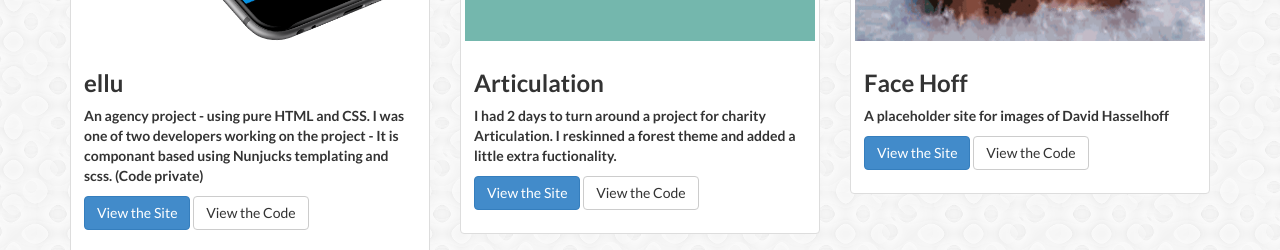
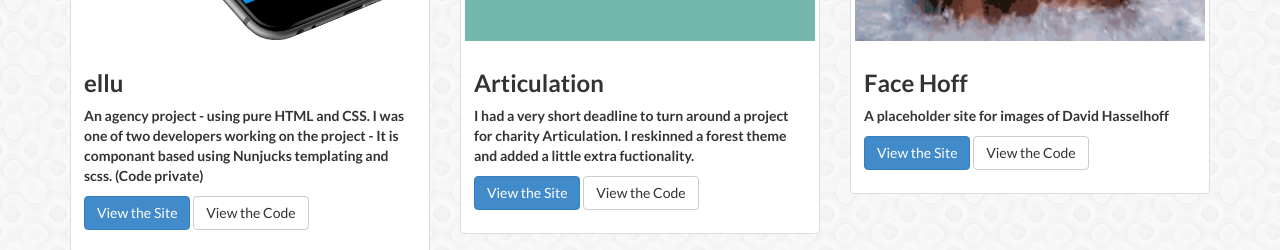
Before and after one commit to marcusps11/marcusps11.github.io, a Jekyll site: the page built from index.html, in a window 1280 px wide and 900 px high, scrolled down 1483 px, cut to the strip 0-403 px from the top of the window. Shown: the part 153-403 px from the top of the strip. Built offline with Jekyll 4.4.1, drawn with Linux system fonts in a browser that asks for light colours.

Commit message:
updating copy

```diff
--- a/_includes/page_content.html
+++ b/_includes/page_content.html
@@ -18,7 +18,7 @@
                 <a href="https://blooming-citadel-6478.herokuapp.com"><img id="david" src="/img/services/articulation.png" class="base"></a>
                 <div class="caption">
                     <h3>Articulation</h3>
-                    <p>I had 2 days to turn around a project for charity Articulation. I reskinned a forest theme and added a little extra fuctionality.</p>
+                    <p>I had a very short deadline to turn around a project for charity Articulation. I reskinned a forest theme and added a little extra fuctionality.</p>
                     <p><a href="http://www.articulation.org.uk/" class="btn btn-primary" role="button">View the Site</a> <a href="https://github.com/gabriel-iac/buckets" class="btn btn-default" role="button">View the Code</a></p>
                 </div>
             </div>
```
